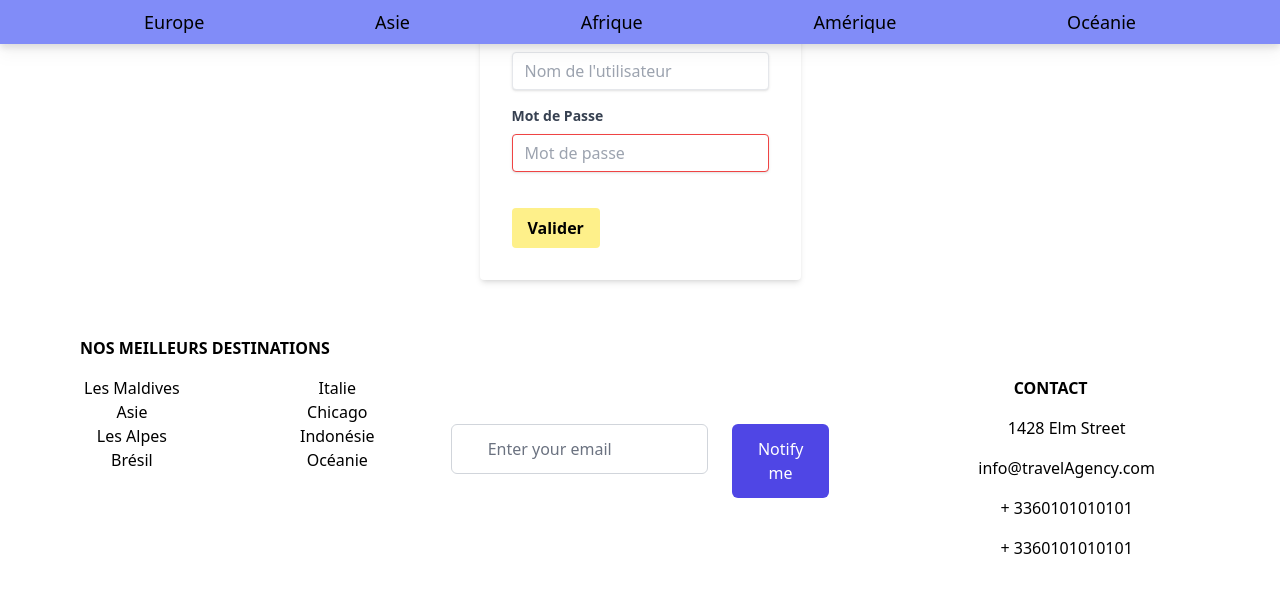
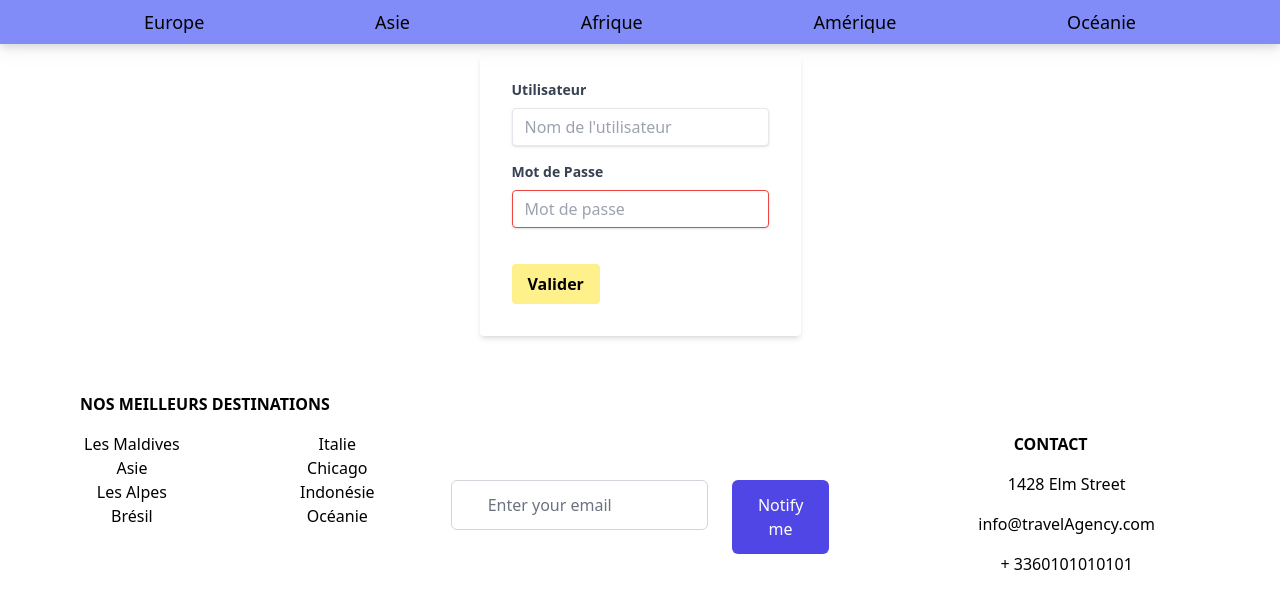
Before and after one commit to SoizicMM/travelagency, a Flask app: page /login in a window 1280 px wide. Shown: the part 64-656 px from the top of the page. Run offline with Flask 3, Linux system fonts and the light colour scheme; some libraries are stand-ins or nearby versions.

Commit message:
Bug bandeau corrigé (login + register)

```diff
--- a/static/style.css
+++ b/static/style.css
@@ -20,5 +20,5 @@
 }
 
 #transition-bandeau-continents.active {
-  height : 100px;
+  height : 50px;
 }
--- a/templates/login.html
+++ b/templates/login.html
@@ -2,9 +2,9 @@
 
 {% block content %}
   {% if erreur %}
-    <p class="text-red-600 text-center text-lg pb-2"><strong>Erreur:</strong> {{ erreur }} </p>
+    <p class="text-red-600 text-center text-lg pb-2 pt-14"><strong>Erreur:</strong> {{ erreur }} </p>
   {% endif %}
-<div class="flex items-center justify-center">
+<div class="flex items-center justify-center pt-14">
   <form method="POST" action="{{ url_for('login')}}" class="bg-white shadow-md rounded px-8 pt-6 pb-8 mb-4">
     <div class="mb-4">
       <label class="block text-gray-700 text-sm font-bold mb-2" for="utilisateur">
--- a/templates/register.html
+++ b/templates/register.html
@@ -2,7 +2,7 @@
 
 {% block content %}
 
-<div class="flex items_center justify-center">
+<div class="flex items_center justify-center pt-16">
   <form method="POST" action="" class="bg-white px-8 py-6 rounded shadow-md">
     <div class="mb-4" >
       <label class="block text-gray-700 text-sm font-bold mb-2">
```
